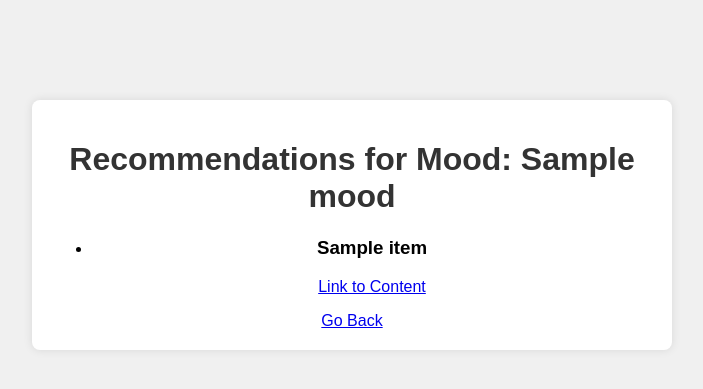
After one commit to Eshaa-Mahapatra/AI_ML_Assignment, a Flask app: template templates/recommendations.html in a window 1280 px wide. The commit adds this page. Shown: the top 389 px of the page, without its empty margins (288-991 px from the left). Run offline with Flask 3, Linux system fonts and the light colour scheme; the template is opened without the code that fills it: most values are stand-ins (such as "Sample title", 1, 10 or a date in 2020).

Commit message:
Initial commit

```diff
--- a/app.py
+++ b/app.py
@@ -1,52 +1,75 @@
-from flask import Flask, request, render_template, jsonify
+from flask import Flask, request, render_template
+import random
 
 app = Flask(__name__)
 
-# Expanded content for each mood
+# Expanded content for each mood with multiple real links
 content_database = {
     "happy": [
-        {"title": "10 Ways to Boost Your Happiness", "link": "https://example.com/happy1"},
-        {"title": "The Science of Happiness", "link": "https://example.com/happy2"},
+        {"title": "10 Ways to Boost Your Happiness", "link": "https://www.verywellmind.com/ways-to-boost-your-happiness-2795037"},
+        {"title": "The Science of Happiness", "link": "https://www.psychologytoday.com/us/basics/happiness"},
+        {"title": "Finding Joy in Everyday Life", "link": "https://www.psychologytoday.com/us/articles/finding-joy-in-everyday-life"},
+        {"title": "The Happiness Project", "link": "https://www.gretchenrubin.com/books/the-happiness-project/about-the-book/"},
     ],
     "sad": [
-        {"title": "How to Cope with Sadness", "link": "https://example.com/sad1"},
-        {"title": "Finding Joy After Loss", "link": "https://example.com/sad2"},
+        {"title": "How to Cope with Sadness", "link": "https://www.helpguide.org/articles/mental-health/coping-with-sadness.htm"},
+        {"title": "Finding Joy After Loss", "link": "https://www.psychologytoday.com/us/blog/the-optimistic-parent/201805/finding-joy-after-loss"},
+        {"title": "Dealing with Sadness and Grief", "link": "https://www.verywellmind.com/dealing-with-grief-2794777"},
+        {"title": "Overcoming Sadness", "link": "https://www.psychologytoday.com/us/basics/grief/overcoming-sadness"},
     ],
     "angry": [
-        {"title": "Managing Anger Effectively", "link": "https://example.com/angry1"},
-        {"title": "Understanding Anger Issues", "link": "https://example.com/angry2"},
+        {"title": "Managing Anger Effectively", "link": "https://www.apa.org/topics/anger"},
+        {"title": "Understanding Anger Issues", "link": "https://www.mayoclinic.org/diseases-conditions/anger-management/symptoms-causes/syc-20360438"},
+        {"title": "Ways to Control Anger", "link": "https://www.verywellmind.com/how-to-control-anger-2795243"},
+        {"title": "Anger Management Techniques", "link": "https://www.psychologytoday.com/us/basics/anger/anger-management-techniques"},
     ],
     "loved": [
-        {"title": "The Power of Love", "link": "https://example.com/loved1"},
-        {"title": "Building Healthy Relationships", "link": "https://example.com/loved2"},
+        {"title": "The Power of Love", "link": "https://www.psychologytoday.com/us/basics/love"},
+        {"title": "Building Healthy Relationships", "link": "https://www.mayoclinic.org/healthy-lifestyle/relationships-and-safety/in-depth/building-healthy-relationships/art-20045681"},
+        {"title": "The Science of Love", "link": "https://www.psychologytoday.com/us/basics/love/the-science-love"},
+        {"title": "Love and Relationships", "link": "https://www.verywellmind.com/the-importance-of-love-in-our-lives-2795560"},
     ],
     "emotional": [
-        {"title": "Dealing with Emotional Turmoil", "link": "https://example.com/emotional1"},
-        {"title": "Finding Balance in Emotions", "link": "https://example.com/emotional2"},
+        {"title": "Dealing with Emotional Turmoil", "link": "https://www.verywellmind.com/what-is-emotional-turmoil-2795910"},
+        {"title": "Finding Balance in Emotions", "link": "https://www.psychologytoday.com/us/basics/emotional-regulation"},
+        {"title": "Understanding Your Emotions", "link": "https://www.healthline.com/health/emotional-regulation"},
+        {"title": "The Role of Emotions in Life", "link": "https://www.psychologytoday.com/us/basics/emotions"},
     ],
     "excited": [
-        {"title": "Ways to Channel Your Excitement", "link": "https://example.com/excited1"},
-        {"title": "How Excitement Affects Us", "link": "https://example.com/excited2"},
+        {"title": "Ways to Channel Your Excitement", "link": "https://www.verywellmind.com/how-to-channel-your-excitement-2796043"},
+        {"title": "How Excitement Affects Us", "link": "https://www.psychologytoday.com/us/blog/feelings-figured-out/201802/the-excitement-puzzle"},
+        {"title": "Excitement and Motivation", "link": "https://www.psychologytoday.com/us/basics/excitement"},
+        {"title": "The Positive Effects of Excitement", "link": "https://www.verywellmind.com/excitement-as-a-motivator-2795883"},
     ],
     "anxious": [
-        {"title": "Managing Anxiety in Daily Life", "link": "https://example.com/anxious1"},
-        {"title": "Techniques to Reduce Anxiety", "link": "https://example.com/anxious2"},
+        {"title": "Managing Anxiety in Daily Life", "link": "https://www.anxiety.org/managing-anxiety"},
+        {"title": "Techniques to Reduce Anxiety", "link": "https://www.healthline.com/health/anxiety-reduction-techniques"},
+        {"title": "Coping with Anxiety", "link": "https://www.verywellmind.com/understanding-anxiety-2795374"},
+        {"title": "Anxiety Management Tips", "link": "https://www.psychologytoday.com/us/basics/anxiety/anxiety-management-tips"},
     ],
     "frustrated": [
-        {"title": "Overcoming Frustration", "link": "https://example.com/frustrated1"},
-        {"title": "Turning Frustration into Motivation", "link": "https://example.com/frustrated2"},
+        {"title": "Overcoming Frustration", "link": "https://www.psychologytoday.com/us/blog/overcoming-frustration"},
+        {"title": "Turning Frustration into Motivation", "link": "https://www.verywellmind.com/how-to-turn-frustration-into-motivation-2795078"},
+        {"title": "Coping with Frustration", "link": "https://www.healthline.com/health/coping-with-frustration"},
+        {"title": "Managing Frustration in Life", "link": "https://www.psychologytoday.com/us/basics/frustration"},
     ],
     "lonely": [
-        {"title": "Coping with Loneliness", "link": "https://example.com/lonely1"},
-        {"title": "Building Connections", "link": "https://example.com/lonely2"},
+        {"title": "Coping with Loneliness", "link": "https://www.verywellmind.com/ways-to-cope-with-loneliness-2794868"},
+        {"title": "Building Connections", "link": "https://www.mindtools.com/pages/article/newTCS_01.htm"},
+        {"title": "Understanding Loneliness", "link": "https://www.psychologytoday.com/us/basics/loneliness"},
+        {"title": "Finding Joy in Solitude", "link": "https://www.verywellmind.com/finding-joy-in-solitude-2795643"},
     ],
     "grateful": [
-        {"title": "The Power of Gratitude", "link": "https://example.com/grateful1"},
-        {"title": "Practicing Gratitude Daily", "link": "https://example.com/grateful2"},
+        {"title": "The Power of Gratitude", "link": "https://greatergood.berkeley.edu/article/item/the_power_of_gratitude"},
+        {"title": "Practicing Gratitude Daily", "link": "https://www.psychologytoday.com/us/blog/the-moment-youth/202011/the-power-gratitude"},
+        {"title": "How Gratitude Affects Us", "link": "https://www.healthline.com/health/benefits-of-gratitude"},
+        {"title": "The Science of Gratitude", "link": "https://www.verywellmind.com/the-science-of-gratitude-2795897"},
     ],
     "relaxed": [
-        {"title": "How to Maintain Relaxation", "link": "https://example.com/relaxed1"},
-        {"title": "Techniques for Deep Relaxation", "link": "https://example.com/relaxed2"},
+        {"title": "How to Maintain Relaxation", "link": "https://www.healthline.com/health/ways-to-relax"},
+        {"title": "Techniques for Deep Relaxation", "link": "https://www.mindful.org/how-to-practice-relaxation/"},
+        {"title": "Relaxation Strategies", "link": "https://www.psychologytoday.com/us/basics/relaxation"},
+        {"title": "The Benefits of Relaxation", "link": "https://www.verywellmind.com/the-benefits-of-relaxation-2794876"},
     ],
 }
 
@@ -54,11 +77,16 @@ content_database = {
 def index():
     return render_template('index.html')
 
-@app.route('/recommend', methods=['POST'])
-def recommend():
-    user_mood = request.json.get('mood')
-    recommendations = content_database.get(user_mood, [])
-    return jsonify(recommendations)
+# New route to display recommendations on a separate page
+@app.route('/recommendations', methods=['POST'])
+def recommendations():
+    user_mood = request.form.get('mood')  # Get mood from form submission
+    recommendations = content_database.get(user_mood.lower(), [])
+
+    # Shuffle recommendations to ensure variety
+    random.shuffle(recommendations)
+
+    return render_template('recommendations.html', mood=user_mood, recommendations=recommendations)
 
 if __name__ == '__main__':
     app.run(debug=True)
--- /dev/null
+++ b/templates/recommendations.html
@@ -0,0 +1,29 @@
+<!DOCTYPE html>
+<html lang="en">
+<head>
+    <meta charset="UTF-8">
+    <meta name="viewport" content="width=device-width, initial-scale=1.0">
+    <link rel="stylesheet" href="{{ url_for('static', filename='style.css') }}">
+    <title>Recommendations for {{ mood }}</title>
+</head>
+<body>
+    <div class="container">
+        <h1>Recommendations for Mood: {{ mood }}</h1>
+
+        {% if recommendations %}
+            <ul>
+                {% for item in recommendations %}
+                    <li>
+                        <h3>{{ item.title }}</h3>
+                        <a href="{{ item.link }}" target="_blank">Link to Content</a>
+                    </li>
+                {% endfor %}
+            </ul>
+        {% else %}
+            <p>No recommendations available for this mood.</p>
+        {% endif %}
+
+        <a href="/">Go Back</a>
+    </div>
+</body>
+</html>
```
Also changed, not shown: algorithms.py (+27 -13 lines), templates/index.html (+6 -47 lines).
